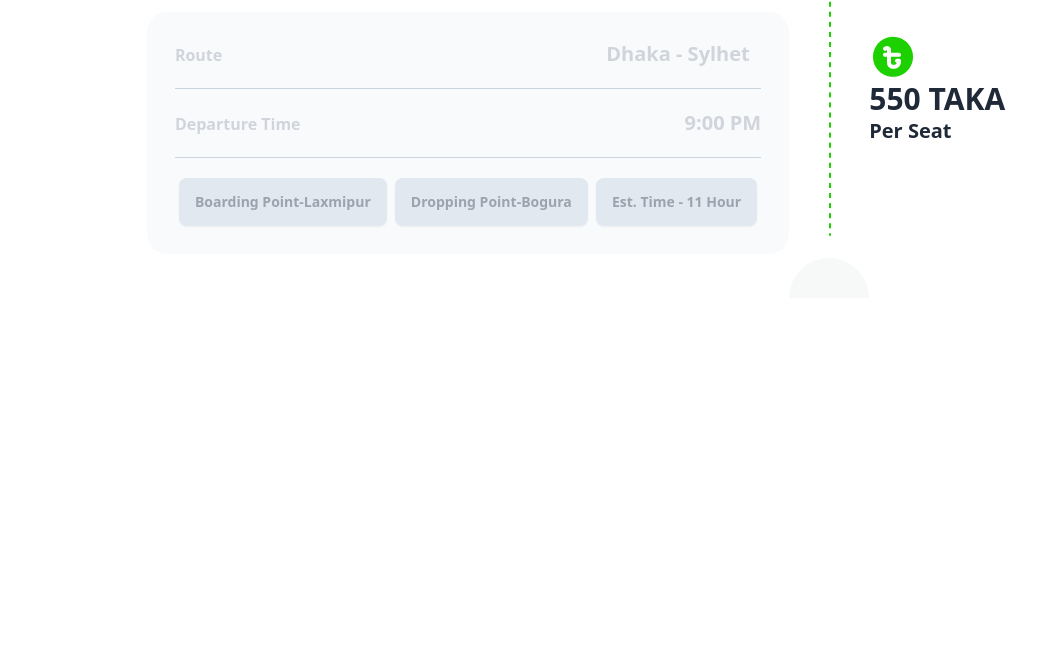
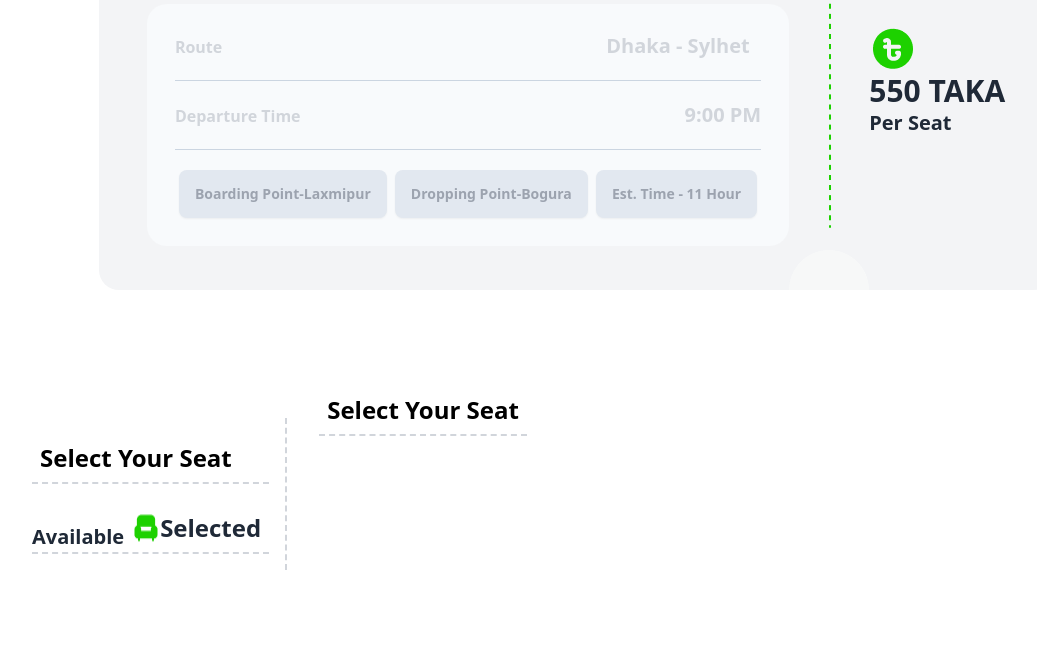
Before and after one commit to nahidul13/bus-ticket, a plain HTML site: page index.html in a window 1280 px wide. Shown: the part 1965-2615 px from the top of the page, without its empty margins (64-1101 px from the left). Before the commit the page ends 2367 px from the top, so only its background shows below. Drawn offline with nearby package versions, Linux system fonts and the light colour scheme.

Commit message:
add ticket price section

```diff
--- a/index.html
+++ b/index.html
@@ -12,6 +12,7 @@
     <script src="https://kit.fontawesome.com/c26a778546.js" crossorigin="anonymous"></script>
     <!-- css file add  -->
     <link rel="stylesheet" href="styles/styles.css">
+
 </head>
 
 <body class=" ">
@@ -76,8 +77,11 @@
                             events in one place!" <br>
                             "Your gateway to seamless event access download now and never miss a moment!"
                         </p>
-
+                        <!-- when press buy btn then show main part  -->
+                        <a href="#ticket"
+                            onclick="document.getElementById('ticket').scrollIntoView({ behavior: 'smooth' });">
                             <button class="btn btn-active bg-[#1DD100] text-white">Buy Now</button>
+                        </a>
                     </div>
                 </div>
                 <!-- live update div  -->
@@ -159,11 +163,11 @@
 
 
     <!-- main part start  -->
-    <main class="mt-24 border-[#1DD100]  border-t-4 rounded-t-[45px]">
+    <main id="ticket" class="mt-24 border-[#1DD100]  border-t-4 rounded-t-[45px]">
         <!-- ticket price section part -->
-        <section class="mt-20 ">
+        <section class="mt-20  ">
             <!-- heading and text title  -->
-            <div class="text-center space-y-6">
+            <div class="text-center space-y-6 ">
                 <h2 class="capitalize text-[#1DD100] text-6xl font-semibold">Nahidul's paribahan</h2>
                 <p class="text-white text-xl text-center">"Streamline your experience with our ticket
                     app effortlessly book,
@@ -175,9 +179,10 @@
             </div>
             <!-- ticket price show div  -->
 
-            <div class="bg-white m-12 rounded-[20px] flex justify-center items-center p-14">
+            <div class="bg-white mb-0  m-12 flex flex-col justify-center items-center p-12 rounded-[20px]  ">
                 <!-- bus shedule  -->
 
+                <div class="bg-gray-100 rounded-[20px] flex justify-center items-center pl-12 pr-12 ">
                     <!-- 1st div  -->
                     <div>
                         <div class="flex gap-x-28">
@@ -225,12 +230,39 @@
                         <p class="font-bold text-xl">Per Seat</p>
 
                     </div>
+                </div>
 
             </div>
         </section>
         <!--ticket price section part---- section end  -->
-        <section class="">
+        <section class="bg-white m-12 rounded-[20px] ">
 
+            <div class="flex">
+                <!-- seat div --------------------- -->
+                <div class="p-8">
+                    <!-- div: heading and some text here  -->
+                    <div class="p-4 border-gray-300 border-r-2 border-dashed space-y-5">
+                        <h2 class="text-2xl text-black font-semibold border-gray-300 border-b-2 border-dashed p-2">
+                            Select
+                            Your Seat</h2>
+                        <div class="flex justify-between border-gray-300 border-b-2 border-dashed items-baseline">
+                            <h3 class="text-xl font-semibold">Available</h3>
+                            <div class="flex   p-2  "><img src="images/seat-green-filled.png" alt="" srcset="">
+                                <span class="text-2xl font-semibold">Selected</span>
+                            </div>
+                        </div>
+
+                    </div>
+                </div>
+                <!-- price show and login from  -->
+                <div>
+                    <div>
+                        <h2 class="text-2xl text-black font-semibold border-gray-300 border-b-2 border-dashed p-2">
+                            Select
+                            Your Seat</h2>
+                    </div>
+                </div>
+            </div>
         </section>
     </main>
 </body>
```
Lines whose indentation alone changed are shown as unchanged.
